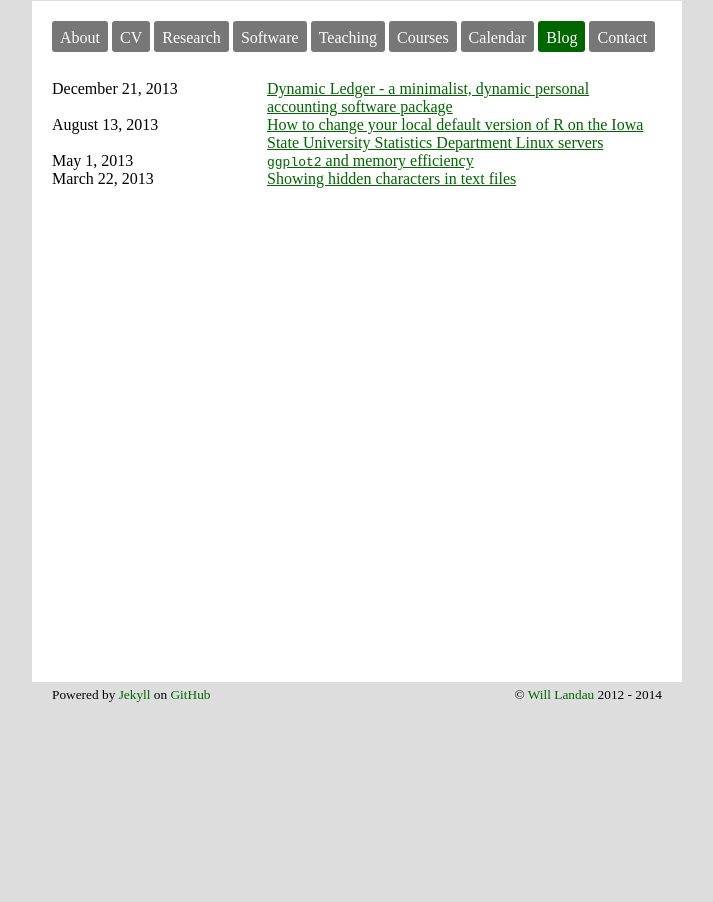
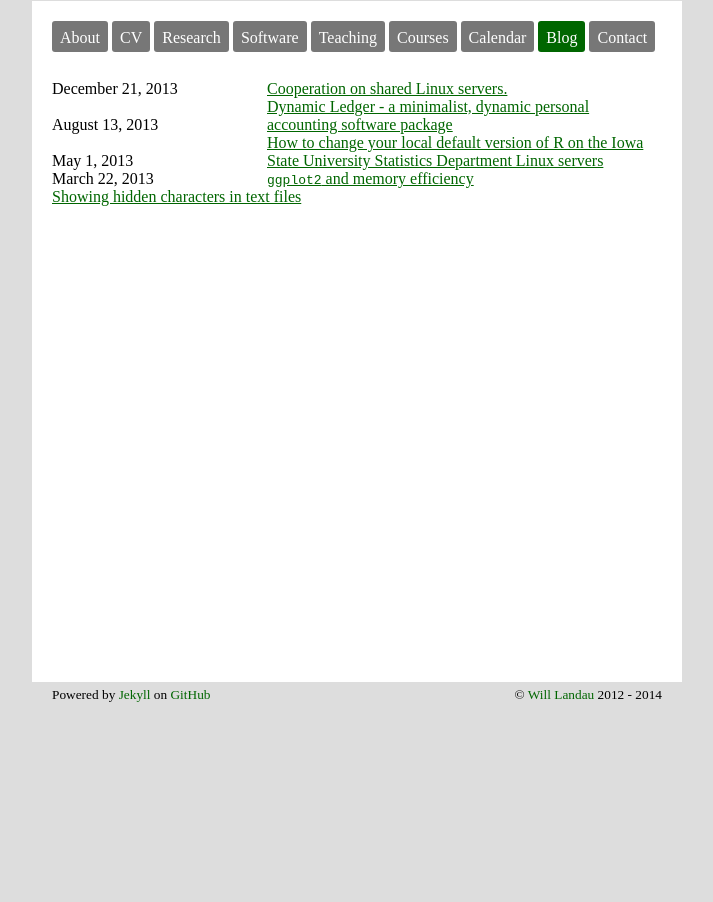
Before and after one commit to wlandau/wlandau.github.io, a Jekyll site: the page built from blog.html, in a window 1280 px wide. Shown: the whole page, without its empty margins (283-996 px from the left). Built offline with Jekyll 4.4.1, drawn with Linux system fonts in a browser that asks for light colours.

Commit message:
linked blog post

```diff
--- a/blog.html
+++ b/blog.html
@@ -12,6 +12,7 @@ August 13, 2013<br/><br/>
 May 1, 2013<br/>
 March 22, 2013
 </div>
+<a href="{{page.root}}2014/09/08/cooperation.html">Cooperation on shared Linux servers.</a><br/>
 <a href="{{page.root}}2013/12/21/Dynamic-Ledger">Dynamic Ledger - a minimalist, dynamic
   personal accounting software package</a><br/>
 <a href="{{page.root}}2013/08/13/Rversion">How to change your local default version of R
```
